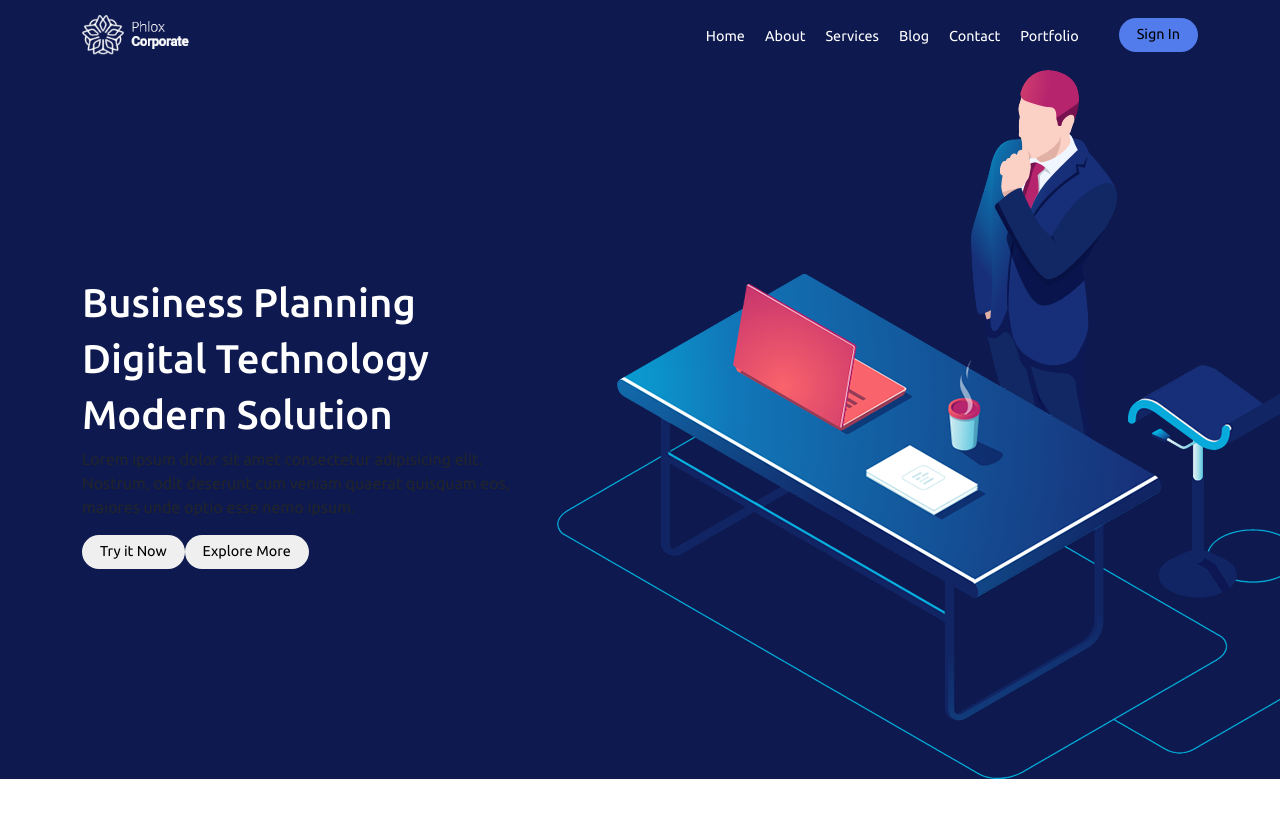
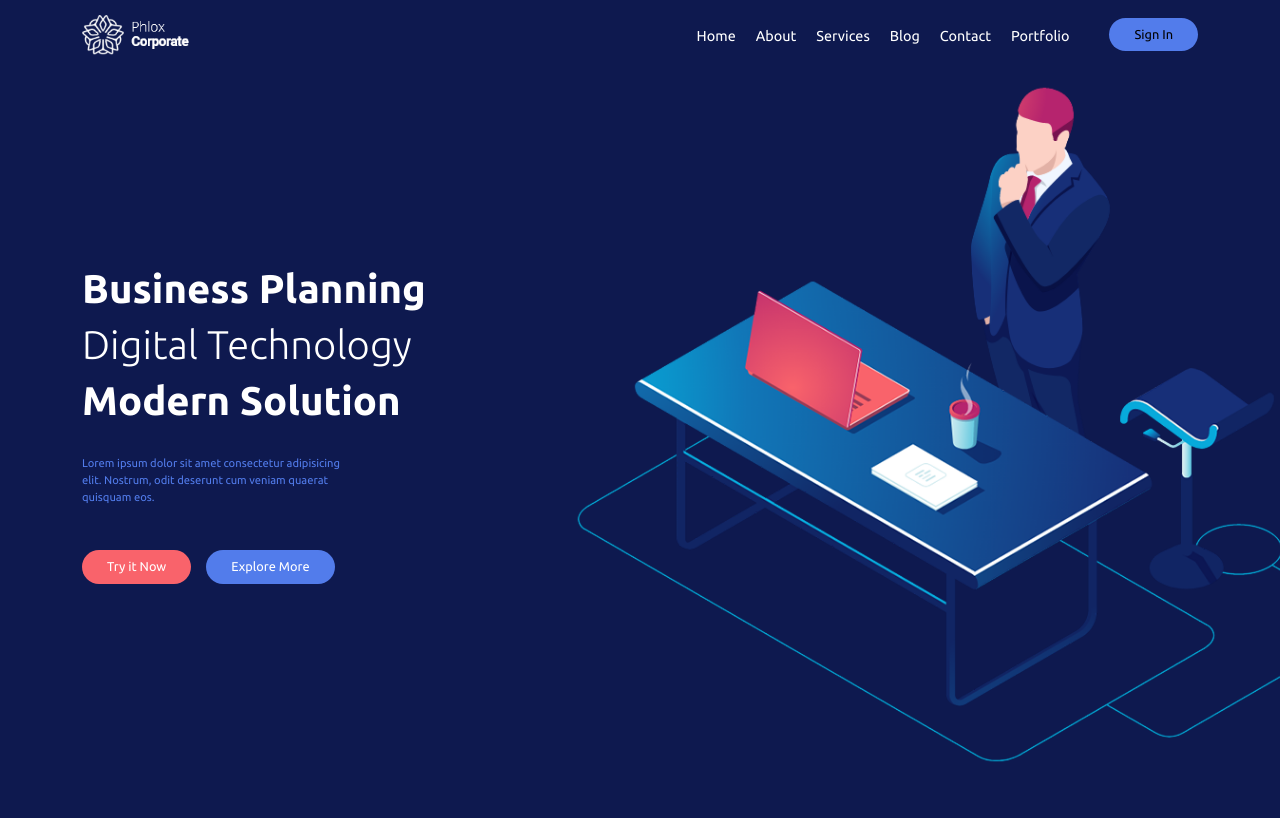
Before and after one commit to saff-it/proj-html-vuejs, a Vue app: page / in a window 1280 px wide. Shown: the top 818 px of the page. Built offline with nearby package versions, Linux system fonts and the light colour scheme.

Commit message:
Header - finished, gradients to be implmented next

```diff
--- a/src/components/siteHeader.vue
+++ b/src/components/siteHeader.vue
@@ -26,18 +26,18 @@
                 <div class="col-5 ">
 
                     <div class="text-white">
-                        <h1>Business Planning</h1>
-                        <h1>Digital Technology</h1>
-                        <h1>Modern Solution</h1>
+                        <h1 class="fw-bolder">Business Planning</h1>
+                        <h1 class="fw-lighter">Digital Technology</h1>
+                        <h1 class="fw-bolder">Modern Solution</h1>
                     </div>
 
 
                     <p>Lorem ipsum dolor sit amet consectetur adipisicing elit. Nostrum, odit deserunt cum veniam
-                        quaerat quisquam eos, maiores unde optio esse nemo ipsum.</p>
+                        quaerat quisquam eos.</p>
 
                     <div class="ms_hero-btns">
-                        <button>Try it Now</button>
-                        <button>Explore More</button>
+                        <button class="ms_btn-left">Try it Now</button>
+                        <button class="ms_btn-right">Explore More</button>
                     </div>
                 </div>
 
@@ -139,12 +139,35 @@ nav.ms_top-header {
 
 // HERO
 
-.ms_hero-btns button{
-    @include buttonLayout;
+.ms_hero{
+    padding-bottom: 75px;
+}
 
+.col-5 p{
+    color: $colorBg3;
+    width: 60%;
+    font-size: 0.7rem;
+    margin: 30px 0;
 
 }
 
+.col-7 img{
+    transform: scale(95%)
+}
+
+.ms_hero-btns button{
+    @include buttonLayout;
+    margin: 15px 15px 0 0;
+    color: white;
+}
+
+button.ms_btn-left{
+    background-color: $colorText9;
+}
+
+button.ms_btn-right{
+    background-color: $colorBg3;
+}
 
 
 </style>
--- a/src/styles/mixins.scss
+++ b/src/styles/mixins.scss
@@ -1,6 +1,6 @@
 @mixin buttonLayout{
     border: none;
     border-radius: 20px;
-    padding: 6px 18px;
-    font-size: 0.9rem
+    padding: 7px 25px;
+    font-size: 0.8rem
 }
```
